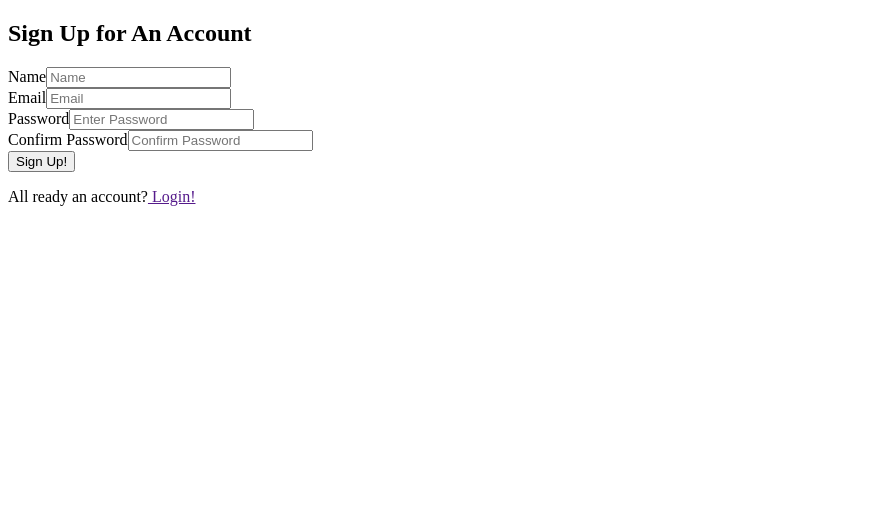
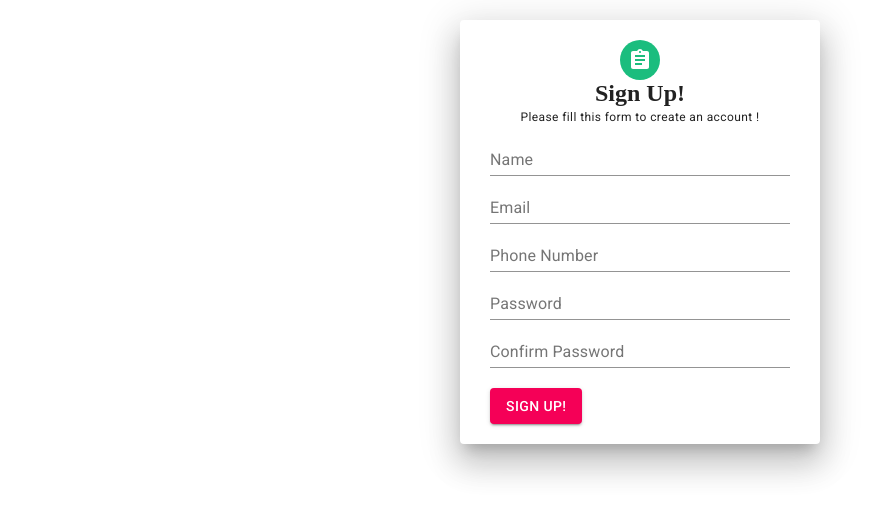
Before and after one commit to izayed9/catch-fishes-store, a React app: page /signup in a window 1280 px wide. Shown: the whole page, without its empty margins (0-894 px from the left). Built offline with nearby package versions, Linux system fonts and the light colour scheme.

Commit message:
sign up from updated

```diff
--- a/package.json
+++ b/package.json
@@ -5,6 +5,7 @@
   "dependencies": {
     "@material-ui/core": "^4.11.2",
     "@material-ui/icons": "^4.11.2",
+    "@material-ui/styles": "^4.11.2",
     "@testing-library/jest-dom": "^5.11.4",
     "@testing-library/react": "^11.1.0",
     "@testing-library/user-event": "^12.1.10",
--- a/public/index.html
+++ b/public/index.html
@@ -31,7 +31,7 @@
     -->
 		<title>React App</title>
 	</head>
-  <body>
+	<body style="margin: 0">
 		<noscript>You need to enable JavaScript to run this app.</noscript>
 		<div id="root"></div>
 		<!--
--- /dev/null
+++ b/src/components/SignupFrom.js
@@ -0,0 +1,51 @@
+import { Avatar, Button, Grid, Paper, TextField, Typography } from '@material-ui/core';
+import { makeStyles } from '@material-ui/core/styles';
+import AssignmentIcon from '@material-ui/icons/Assignment';
+import React from 'react';
+
+
+const useStyles = makeStyles({
+   paperStyle:{
+       width:300,
+       padding:"20px 30px",
+       margin: "20px auto" ,
+   },
+   green:{
+    color: '#fff',
+    backgroundColor: '#1bbd7e',
+   },
+   headerStyle:{
+       margin:0,
+   },
+   marginTop:{
+       marginTop: "20px"
+   }
+
+  });
+
+const SignupFrom =()=>{
+    const classes = useStyles();
+    return (
+        <Grid >
+            <Paper elevation={20} className={classes.paperStyle}>
+                <Grid align='center'>
+                  <Avatar className={classes.green}>
+                     <AssignmentIcon />
+                   </Avatar>
+                   <h2 className={classes.headerStyle}>Sign Up!</h2>
+                   <Typography variant='caption' gutterBottom>Please fill this form to create an account !</Typography>
+                </Grid>
+                <form>
+                   <TextField fullWidth label='Name' placeholder="Enter your name" />
+                   <TextField fullWidth label='Email' placeholder="Enter your email" />
+                   <TextField fullWidth label='Phone Number' placeholder="Enter your phone number" />
+                    <TextField fullWidth label='Password' placeholder="Enter your password"/>
+                    <TextField fullWidth label='Confirm Password' placeholder="Confirm your password"/>
+                    <Button variant="contained" color="secondary" type='submit' className={classes.marginTop}>Sign up!</Button>
+                </form>
+            </Paper>
+        </Grid>
+    )
+}
+
+export default SignupFrom;
--- a/src/pages/Signup.js
+++ b/src/pages/Signup.js
@@ -1,50 +1,7 @@
 import React from 'react';
+import SignupFrom from '../components/SignupFrom';
 
 const Signup =()=>(
-<div class="container">
-    <form class="sign-up">
-        <h2>Sign Up for An Account</h2>
-        <div class="form-control">
-            <lebel for="name">Name</lebel>
-            <input type="text" id="name" placeholder="Name" name="name" />
-            <span class="error"></span>
-        </div>
-
-        <div class="form-control">
-            <lebel for="email">Email</lebel>
-            <input type="email" id="email" placeholder="Email" name="email" />
-            <span class="error"></span>
-        </div>
-
-        <div class="form-control">
-            <lebel for="password">Password</lebel>
-            <input
-                type="password"
-                id="password"
-                placeholder="Enter Password"
-                name="password"
-            />
-            <span class="error"></span>
-        </div>
-        <div class="form-control">
-            <lebel for="confirPassword">Confirm Password</lebel>
-            <input
-                type="password"
-                id="confirmPassword"
-                placeholder="Confirm Password"
-                name="confirm"
-            />
-            <span class="error"></span>
-        </div>
-        <button type="submit">Sign Up!</button>
-        <div class="already-account">
-            <p>
-                All ready an account?
-                <a href="" type="button" class="allredy-login"> Login!</a>
-            </p>
-        </div>
-    </form>
-</div>
+    <SignupFrom/>
 )
-
 export default Signup;
```
Lines whose indentation alone changed are shown as unchanged.
